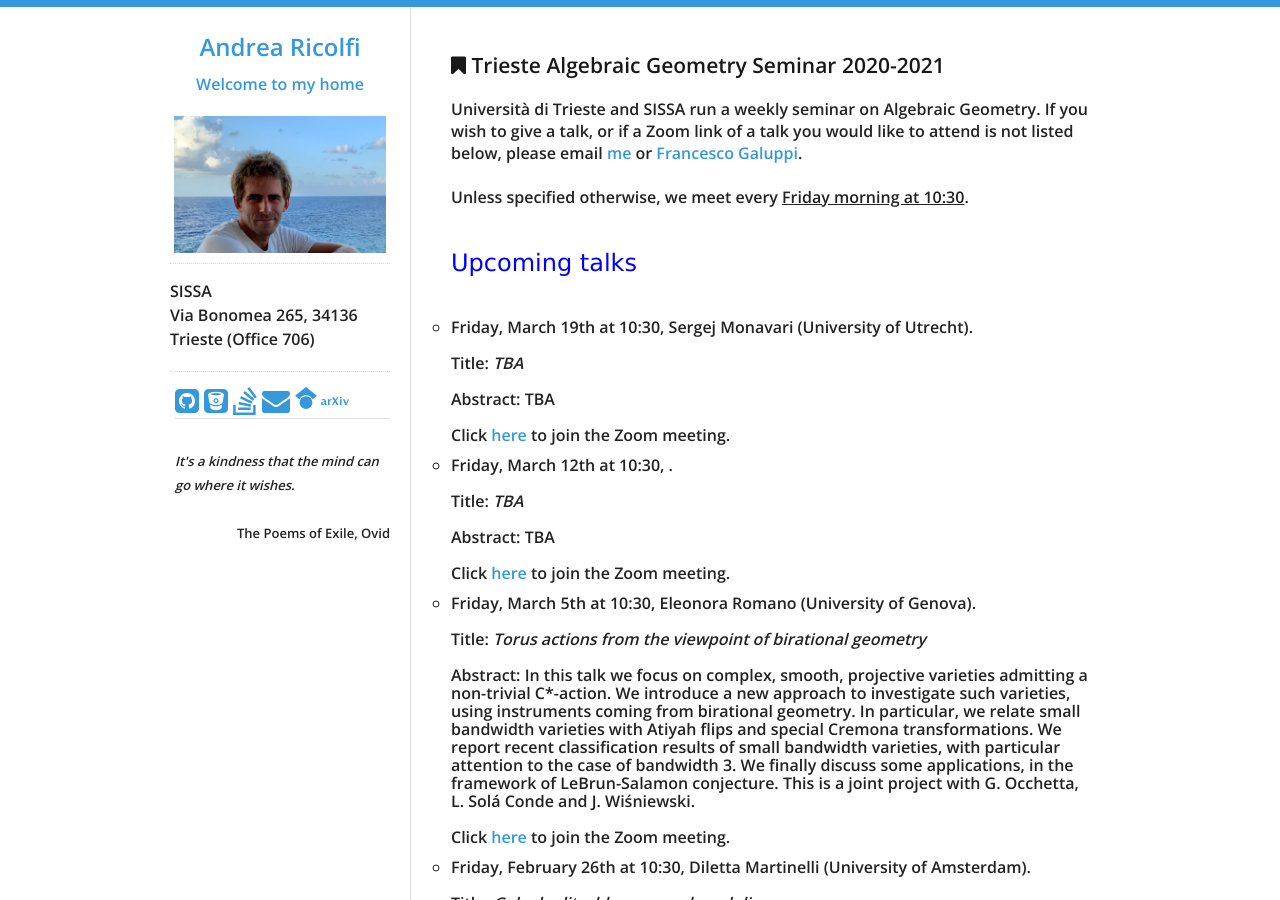
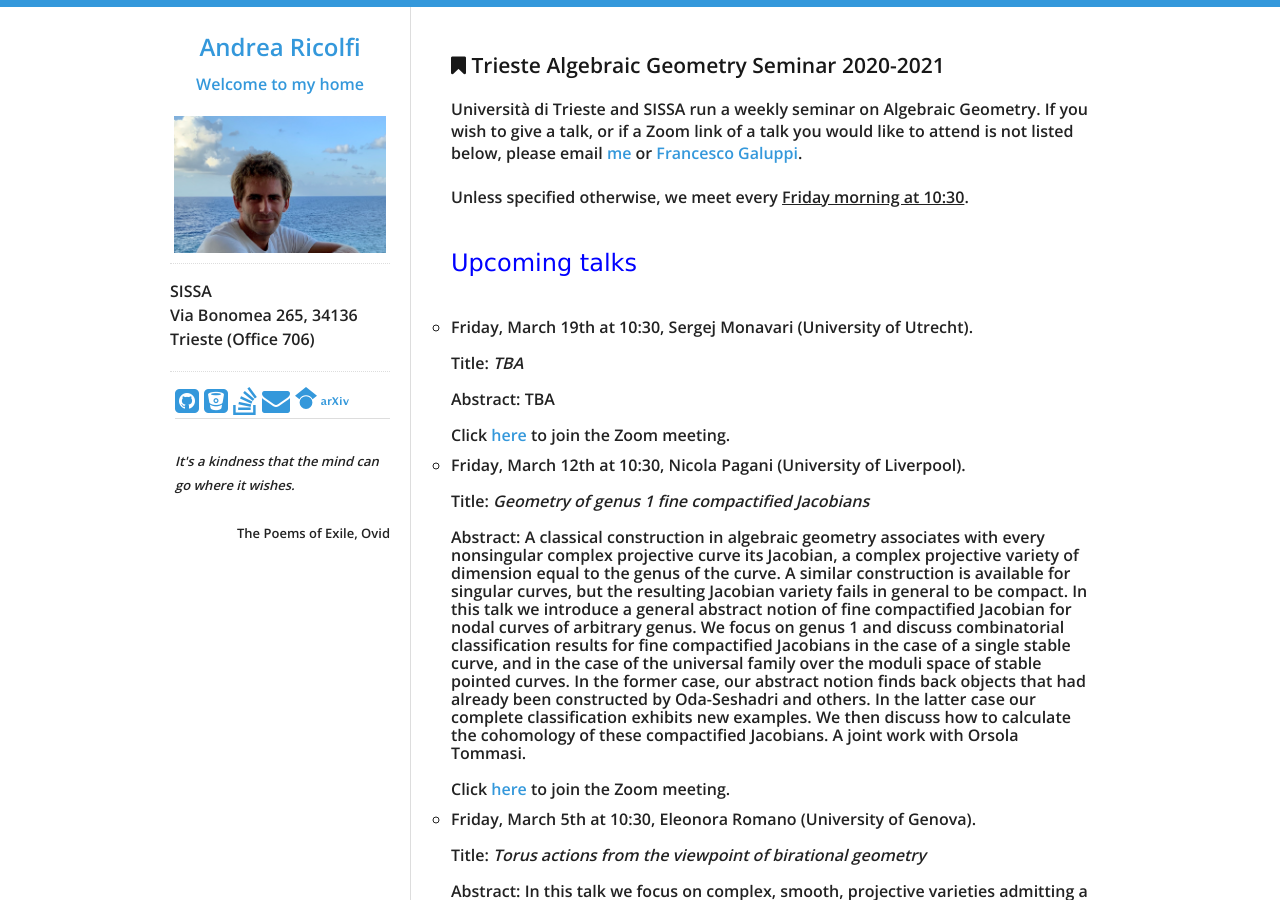
Before and after one commit to atricolfi/atricolfi.github.io, a Jekyll site: the page built from AGseminar.html, in a window 1280 px wide and 900 px high. Built offline with Jekyll 4.4.1, drawn with Linux system fonts in a browser that asks for light colours.

Commit message:
Update AGseminar.html

```diff
--- a/AGseminar.html
+++ b/AGseminar.html
@@ -37,13 +37,20 @@ Abstract:  TBA
      Click <a href="https://us02web.zoom.us/j/87239350702">here</a> to join the Zoom meeting.
 </li>
 
-<li> Friday, March 12th at 10:30, .
+<li> Friday, March 12th at 10:30, Nicola Pagani (University of Liverpool).
   <br>
   <br>
-Title: <em>TBA</em>
+Title: <em>Geometry of genus 1 fine compactified Jacobians</em>
   <br>
   <br>
-Abstract:  TBA
+Abstract:  A classical construction in algebraic geometry associates with every nonsingular complex projective curve its Jacobian,
+  a complex projective variety of dimension equal to the genus of the curve. A similar construction is available for singular curves,
+  but the resulting Jacobian variety fails in general to be compact. In this talk we introduce a general abstract notion of fine
+  compactified Jacobian for nodal curves of arbitrary genus. We focus on genus 1 and discuss combinatorial classification
+  results for fine compactified Jacobians in the case of a single stable curve, and in the case of the universal family over
+  the moduli space of stable pointed curves.  In the former case, our abstract notion finds back objects that had
+  already been constructed by Oda-Seshadri and others. In the latter case our complete classification exhibits new examples.
+  We then discuss how to calculate the cohomology of these compactified Jacobians. A joint work with Orsola Tommasi.
      <br>
      <br>
      Click <a href="https://us02web.zoom.us/j/87239350702">here</a> to join the Zoom meeting.
```
